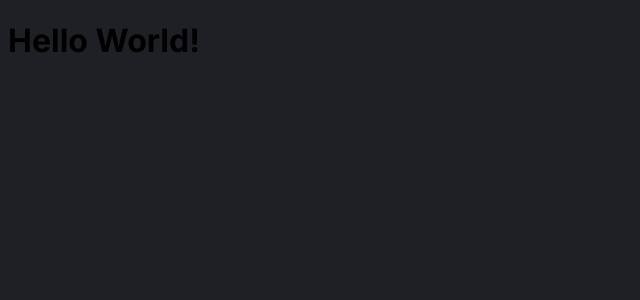
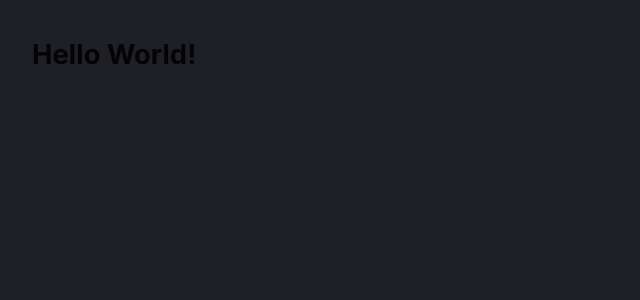
Before and after one commit to Leoodaviid/dashboard, a Next.js app: page / in a window 1280 px wide. Shown: the top 300 px of the page, without its empty margins (0-640 px from the left). Built offline with nearby package versions, Linux system fonts and the light colour scheme.

Commit message:
feat: config themeProvider Material Ui

```diff
--- a/next.config.js
+++ b/next.config.js
@@ -3,6 +3,6 @@ const nextConfig = {
   experimental: {
     appDir: true,
   },
-}
+};
 
-module.exports = nextConfig
+module.exports = nextConfig;
--- a/package.json
+++ b/package.json
@@ -15,7 +15,6 @@
     "@mui/material": "^5.12.3",
     "@mui/x-data-grid": "^6.3.0",
     "@reduxjs/toolkit": "^1.9.5",
-    "@types/node": "18.16.3",
     "@types/react": "18.2.0",
     "@types/react-dom": "18.2.1",
     "eslint": "8.39.0",
@@ -25,5 +24,8 @@
     "react-dom": "18.2.0",
     "react-redux": "^8.0.5",
     "typescript": "5.0.4"
+  },
+  "devDependencies": {
+    "@types/node": "^18.16.3"
   }
 }
--- /dev/null
+++ b/src/app/expanded-theme.ts
@@ -0,0 +1,12 @@
+// eslint-disable-next-line
+import { Palette, PaletteColor } from "@mui/material/styles/createPalette";
+
+declare module "@mui/material/styles/createPalette" {
+  interface PaletteColor {
+    [key: number]: string;
+  }
+
+  interface Palette {
+    tertiary: PaletteColor;
+  }
+}
--- a/src/app/layout.tsx
+++ b/src/app/layout.tsx
@@ -1,21 +1,29 @@
-import './globals.css'
-import { Inter } from 'next/font/google'
+"use client";
+import { useMemo } from "react";
+import { ThemeProvider, CssBaseline, Box } from "@mui/material";
+import { createTheme } from "@mui/material/styles";
+import { themeSettings } from "./theme";
+import { Inter } from "next/font/google";
+import "./globals.css";
 
-const inter = Inter({ subsets: ['latin'] })
-
-export const metadata = {
-  title: 'Create Next App',
-  description: 'Generated by create next app',
-}
+const inter = Inter({ subsets: ["latin"] });
 
 export default function RootLayout({
   children,
 }: {
-  children: React.ReactNode
+  children: React.ReactNode;
 }) {
+  const theme = useMemo(() => createTheme(themeSettings), []);
   return (
     <html lang="en">
-      <body className={inter.className}>{children}</body>
+      <body className={inter.className}>
+        <ThemeProvider theme={theme}>
+          <CssBaseline />
+          <Box width="100%" height="100%" padding="1rem 2rem 4rem 2rem">
+            {children}
+          </Box>
+        </ThemeProvider>
+      </body>
     </html>
-  )
+  );
 }
```
Also changed, not shown: 1 other file (tests, documents, lock files or other folders).
